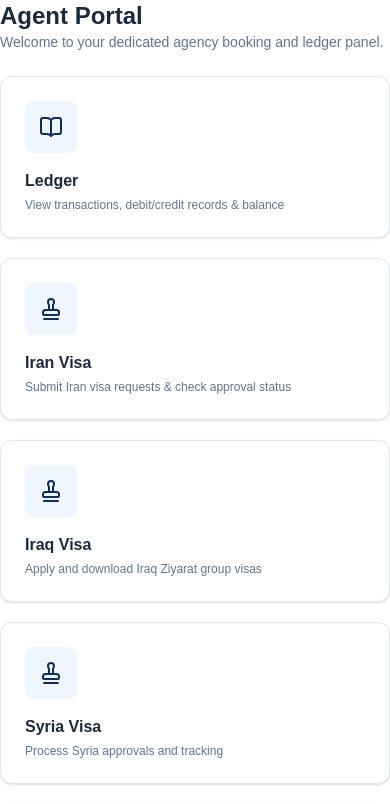
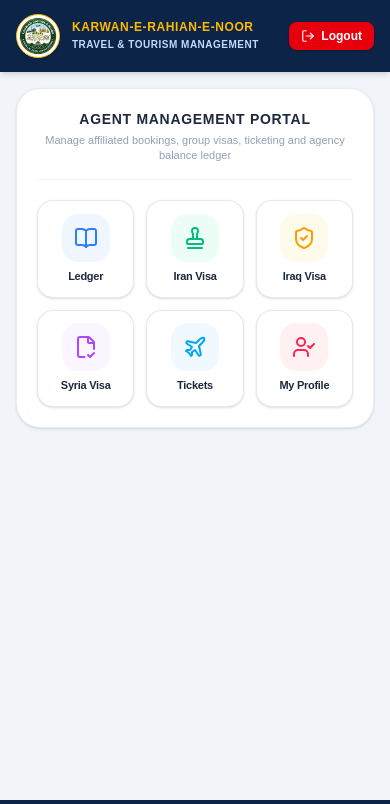
Before and after one commit to kbig48507/Karwan-rahian-noor, a Next.js app: page /agent/dashboard in a window 390 px wide. Shown: the top 804 px of the page. Built offline with nearby package versions, Linux system fonts and the light colour scheme.

Commit message:
Align Agent Dashboard with uniform mobile 3-column square grid layout

```diff
--- a/pages/agent/dashboard.tsx
+++ b/pages/agent/dashboard.tsx
@@ -1,48 +1,160 @@
 import React from 'react';
 import Head from 'next/head';
+import Image from 'next/image';
 import Link from 'next/link';
-import { BookOpen, Stamp, Plane, UserCheck } from 'lucide-react';
+import { useRouter } from 'next/router';
+import {
+  LogOut,
+  BookOpen,
+  Stamp,
+  ShieldCheck,
+  FileCheck2,
+  Plane,
+  UserCheck
+} from 'lucide-react';
 
 export default function AgentDashboard() {
+  const router = useRouter();
+
+  const handleLogout = () => {
+    if (typeof window !== 'undefined') {
+      localStorage.removeItem('krn_user');
+    }
+    router.push('/login');
+  };
+
   const agentModules = [
-    { title: 'Ledger', href: '/agent/ledger', icon: BookOpen, desc: 'View transactions, debit/credit records & balance' },
-    { title: 'Iran Visa', href: '/agent/iran-visa', icon: Stamp, desc: 'Submit Iran visa requests & check approval status' },
-    { title: 'Iraq Visa', href: '/agent/iraq-visa', icon: Stamp, desc: 'Apply and download Iraq Ziyarat group visas' },
-    { title: 'Syria Visa', href: '/agent/syria-visa', icon: Stamp, desc: 'Process Syria approvals and tracking' },
-    { title: 'Tickets', href: '/agent/tickets', icon: Plane, desc: 'Issue tickets, view flight itineraries and PNRs' },
-    { title: 'My Profile', href: '/agent/profile', icon: UserCheck, desc: 'Manage agency details, contact and credentials' },
+    {
+      title: 'Ledger',
+      href: '/agent/ledger',
+      icon: BookOpen,
+      bg: 'bg-blue-50 text-blue-500'
+    },
+    {
+      title: 'Iran Visa',
+      href: '/agent/iran-visa',
+      icon: Stamp,
+      bg: 'bg-emerald-50 text-emerald-500'
+    },
+    {
+      title: 'Iraq Visa',
+      href: '/agent/iraq-visa',
+      icon: ShieldCheck,
+      bg: 'bg-amber-50 text-amber-500'
+    },
+    {
+      title: 'Syria Visa',
+      href: '/agent/syria-visa',
+      icon: FileCheck2,
+      bg: 'bg-purple-50 text-purple-500'
+    },
+    {
+      title: 'Tickets',
+      href: '/agent/tickets',
+      icon: Plane,
+      bg: 'bg-sky-50 text-sky-500'
+    },
+    {
+      title: 'My Profile',
+      href: '/agent/profile',
+      icon: UserCheck,
+      bg: 'bg-rose-50 text-rose-500'
+    },
   ];
 
   return (
     <>
       <Head>
         <title>Agent Portal - Karwan-e-Rahian-e-Noor</title>
+        <meta name="viewport" content="width=device-width, initial-scale=1.0, maximum-scale=1.0, user-scalable=no" />
       </Head>
 
-      <div className="space-y-6">
+      <div className="min-h-screen bg-slate-100 flex flex-col justify-between">
+
+        {/* Top Navy Header Bar */}
         <div>
-          <h1 className="text-2xl font-bold text-slate-800">Agent Portal</h1>
-          <p className="text-sm text-slate-500">Welcome to your dedicated agency booking and ledger panel.</p>
+          <header className="bg-[#0b2447] text-white px-4 py-3.5 shadow-md">
+            <div className="max-w-md mx-auto flex items-center justify-between">
+              <div className="flex items-center gap-3">
+                <div className="w-11 h-11 rounded-full bg-white p-0.5 shadow flex-shrink-0 flex items-center justify-center border border-amber-400">
+                  <div className="relative w-full h-full rounded-full overflow-hidden">
+                    <Image
+                      src="/logo.png"
+                      alt="Logo"
+                      fill
+                      priority
+                      className="object-contain"
+                    />
+                  </div>
+                </div>
+                <div>
+                  <h1 className="text-xs sm:text-sm font-black text-amber-400 tracking-wider uppercase leading-tight">
+                    KARWAN-E-RAHIAN-E-NOOR
+                  </h1>
+                  <p className="text-[10px] text-blue-200 tracking-wider font-semibold uppercase mt-0.5">
+                    TRAVEL & TOURISM MANAGEMENT
+                  </p>
+                </div>
               </div>
 
-        <div className="grid grid-cols-1 sm:grid-cols-2 lg:grid-cols-3 gap-5">
+              <button
+                onClick={handleLogout}
+                className="flex items-center gap-1.5 bg-red-600 hover:bg-red-700 active:scale-95 text-white text-xs font-bold px-3 py-1.5 rounded-lg shadow transition"
+              >
+                <LogOut className="w-3.5 h-3.5" />
+                <span>Logout</span>
+              </button>
+            </div>
+          </header>
+
+          {/* Main Content Area */}
+          <main className="max-w-md mx-auto p-4 space-y-4">
+
+            {/* White Rounded Card */}
+            <div className="bg-white rounded-3xl p-5 sm:p-6 shadow-sm border border-slate-200/80">
+
+              {/* Card Header Title */}
+              <div className="text-center pb-4 border-b border-slate-100">
+                <h2 className="text-sm font-black text-slate-800 tracking-wider uppercase">
+                  AGENT MANAGEMENT PORTAL
+                </h2>
+                <p className="text-[11px] text-slate-400 font-medium mt-1 leading-snug">
+                  Manage affiliated bookings, group visas, ticketing and agency balance ledger
+                </p>
+              </div>
+
+              {/* 3-Column Square Grid */}
+              <div className="grid grid-cols-3 gap-3 pt-5">
                 {agentModules.map((item, idx) => {
                   const Icon = item.icon;
                   return (
                     <Link
                       key={idx}
                       href={item.href}
-                className="bg-white p-6 rounded-xl border border-slate-200 shadow-sm hover:shadow-md hover:border-blue-500 transition group"
+                      className="aspect-square bg-white hover:bg-slate-50 active:scale-95 border border-slate-200/90 rounded-2xl p-2 flex flex-col items-center justify-center text-center shadow-sm transition group"
                     >
-                <div className="p-3.5 rounded-lg bg-blue-50 text-[#0f2d59] group-hover:bg-[#0f2d59] group-hover:text-white transition w-fit mb-4">
+                      <div className={`p-3 rounded-2xl mb-1.5 flex items-center justify-center ${item.bg}`}>
                         <Icon className="w-6 h-6" />
                       </div>
-                <h3 className="font-bold text-base text-slate-800 group-hover:text-[#0f2d59] transition">{item.title}</h3>
-                <p className="text-xs text-slate-500 mt-1">{item.desc}</p>
+                      <span className="text-[11px] font-bold text-slate-800 group-hover:text-[#0b2447] tracking-tight">
+                        {item.title}
+                      </span>
                     </Link>
                   );
                 })}
               </div>
+
+            </div>
+          </main>
+        </div>
+
+        {/* Bottom Dark Navy Footer */}
+        <footer className="bg-[#0b2447] text-white py-3.5 text-center mt-6">
+          <p className="text-[11px] font-medium text-slate-300 tracking-wide">
+            <span className="font-bold text-amber-400">KARWAN-E-RAHIAN-E-NOOR</span> © 2026 | All Rights Reserved.
+          </p>
+        </footer>
+
       </div>
     </>
   );
```
Lines whose indentation alone changed are shown as unchanged.
